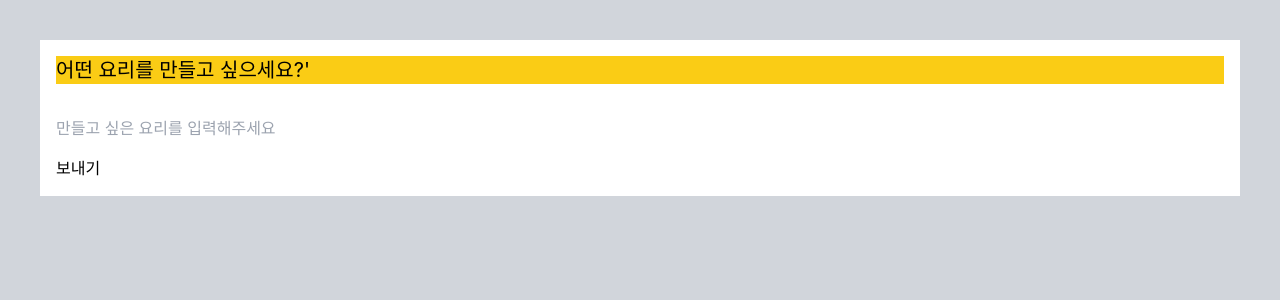
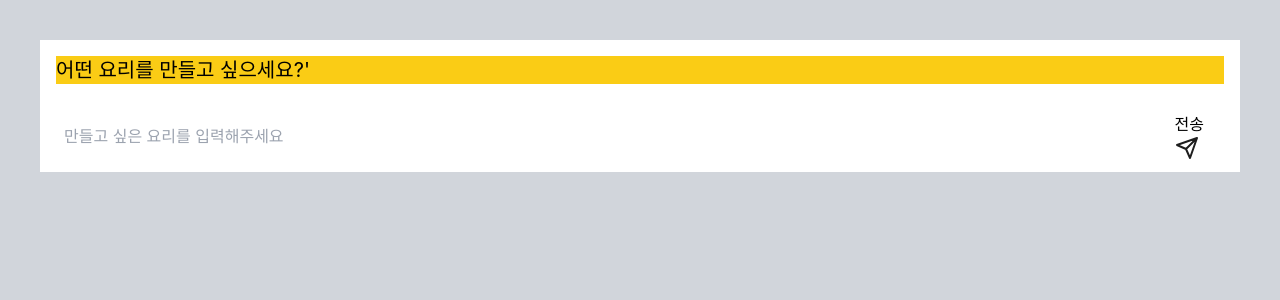
Before and after one commit to prnsslcn/ChefBot, a React (Create React App) app in the folder frontend/chatbot-ui/: page / in a window 1280 px wide. Shown: the top 300 px of the page. Built offline with nearby package versions, Linux system fonts and the light colour scheme.

Commit message:
style: 입력창 스타일 변경

```diff
--- a/frontend/chatbot-ui/src/components/UserInput.js
+++ b/frontend/chatbot-ui/src/components/UserInput.js
@@ -14,7 +14,6 @@ export const UserInput = () => {
       setMessages((prevMessages) => [...prevMessages, userInput]);
       setAllMessages((prevMessages) => [...prevMessages, { type: "user", text: userInput }])
       setCallResponse(true);
-      console.log(allMessages)
       setUserInput('');
     }
   };
@@ -27,20 +26,35 @@ export const UserInput = () => {
   };
 
   return (
-    <div className="bg-white p-4 ">
+    <div className="bg-white p-6 relative">
       <input
         type="text"
         placeholder="만들고 싶은 요리를 입력해주세요"
-        className="input input-xl w-full focus:outline-none"
+        className="input input-xl w-full pr-28 focus:outline-none"
         value={userInput}
         onChange={handleInputChange}
         onKeyDown={handleKeyDown}
       />
       <button
-        className="btn btn-outline mt-4"
-        onClick={handleSubmit}
+      className="btn absolute right-9 top-1/2 transform -translate-y-1/2"
+      onClick={handleSubmit}
       >
-        보내기
+        전송
+        <svg
+          width="24"
+          height="24"
+          viewBox="0 0 48 48"
+          fill="none"
+          xmlns="http://www.w3.org/2000/svg"
+        >
+          <path
+            d="M44 4L22 26M44 4L30 44L22 26M44 4L4 18L22 26"
+            stroke="#1E1E1E"
+            strokeWidth="4"
+            strokeLinecap="round"
+            strokeLinejoin="round"
+          />
+        </svg>
       </button>
     </div>
   );
```
